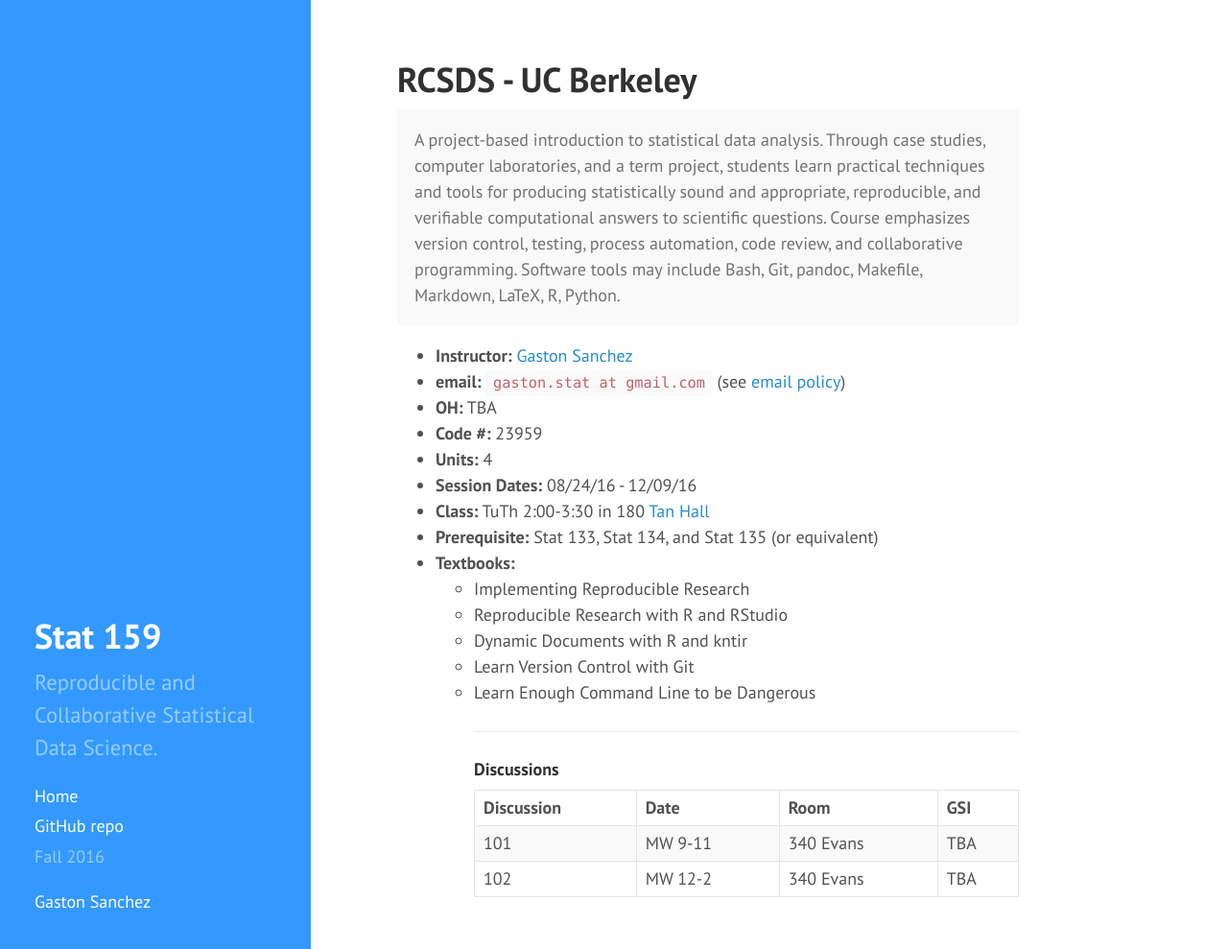
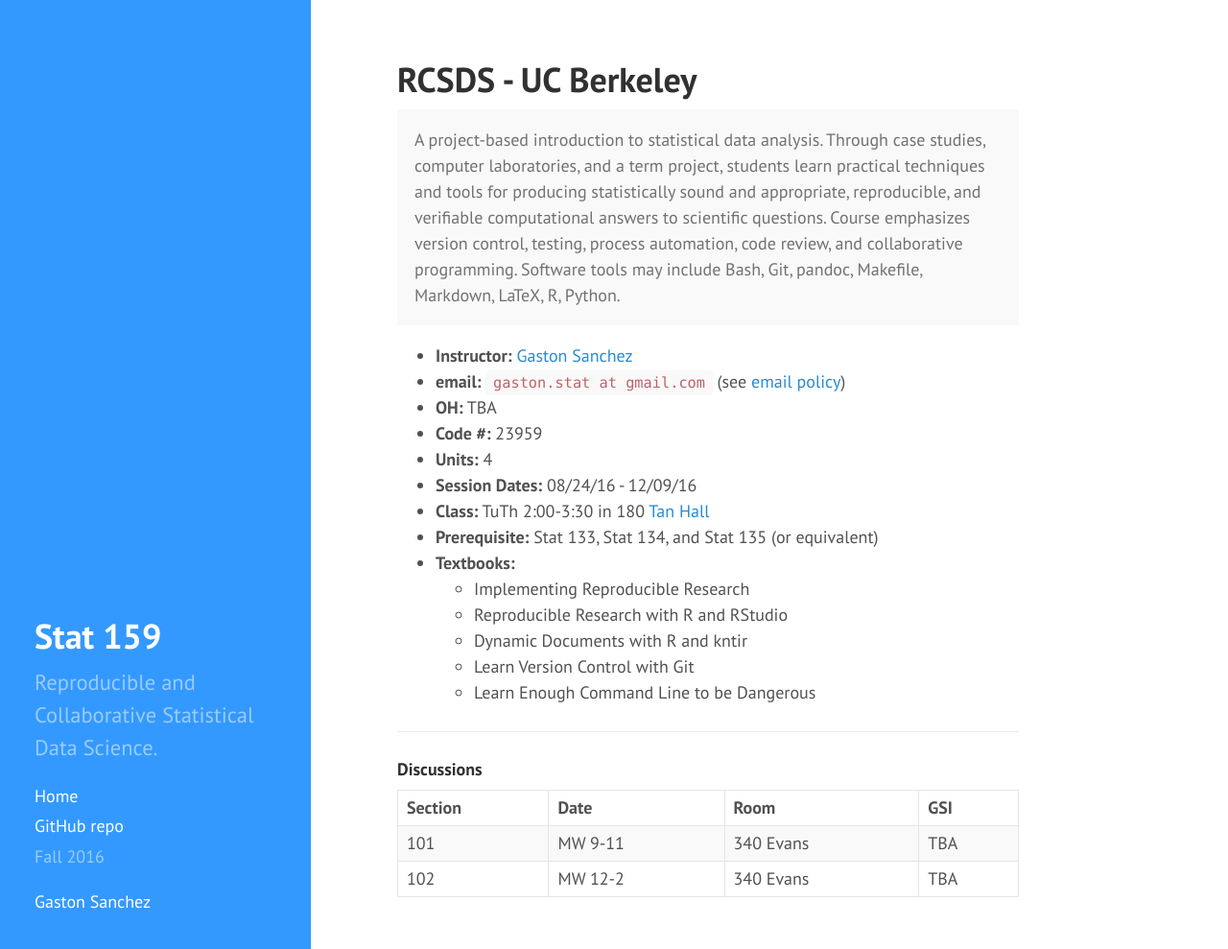
Before and after one commit to gastonstat/relic-stat159, a Jekyll site: the page built from index.html, in a window 1280 px wide and 989 px high. Shown: the whole window at 96% size. Built offline with Jekyll 4.4.1, drawn with Linux system fonts in a browser that asks for light colours; nearby versions of some CDN libraries; the list of posts is cut into pages by our own code.

Commit message:
close ul tag before table of lab sections

```diff
--- a/index.html
+++ b/index.html
@@ -27,7 +27,7 @@
       <li>Learn Enough Command Line to be Dangerous</li>
     </ul>
   </li>
-<ul>
+</ul>
 
 <hr>
 
@@ -36,7 +36,7 @@
 <table>
   <thead>
     <tr>
-      <th align="left">Discussion</th>
+      <th align="left">Section</th>
       <th align="left">Date</th>
       <th align="left">Room</th>
       <th align="left">GSI</th>
```
